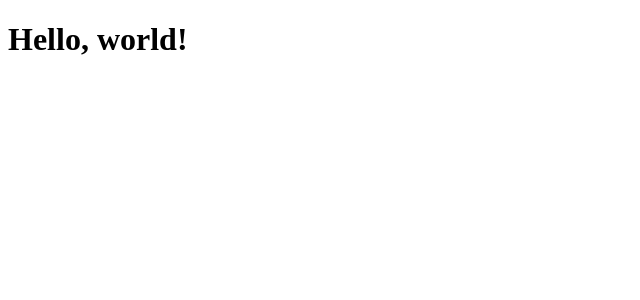
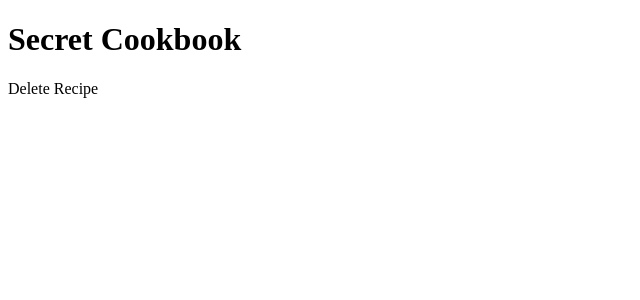
Before and after one commit to lambda-secretcookbook/frontend-app, a React (Create React App) app in the folder cookbook/: page /recipe/1/delete in a window 1280 px wide. Shown: the top 300 px of the page, without its empty margins (0-640 px from the left). Built offline with nearby package versions, Linux system fonts and the light colour scheme.

Commit message:
Added React Router and some placeholder routes

```diff
--- a/cookbook/package.json
+++ b/cookbook/package.json
@@ -6,6 +6,8 @@
   "dependencies": {
     "react": "^16.8.6",
     "react-dom": "^16.8.6",
+    "react-router": "^5.0.1",
+    "react-router-dom": "^5.0.1",
     "react-scripts": "3.0.1"
   },
   "scripts": {
--- a/cookbook/src/components/App.js
+++ b/cookbook/src/components/App.js
@@ -1,7 +1,27 @@
 import React from "react";
+import { Switch, Route } from "react-router-dom";
+
+import NoMatch from "./NoMatch";
 
 export default () => (
   <div className="app">
-    <h1>Hello, world!</h1>
+    <h1>Secret Cookbook</h1>
+    <Switch>
+      <Route exact path="/" render={() => <div>Home</div>} />
+      <Route path="/account/login" render={() => <div>Login</div>} />
+      <Route path="/account/register" render={() => <div>Register</div>} />
+      <Route exact path="/recipes" render={() => <div>Recipes List</div>} />
+      <Route
+        path="/recipes/create"
+        render={() => <div>Create New Recipe</div>}
+      />
+      <Route exact path="/recipe/:id" render={() => <div>Recipe Detail</div>} />
+      <Route path="/recipe/:id/edit" render={() => <div>Edit Recipe</div>} />
+      <Route
+        path="/recipe/:id/delete"
+        render={() => <div>Delete Recipe</div>}
+      />
+      <Route component={NoMatch} />
+    </Switch>
   </div>
 );
--- /dev/null
+++ b/cookbook/src/components/NoMatch.js
@@ -0,0 +1,8 @@
+import React from "react";
+
+export default () => (
+  <div class="not-found">
+    <h1>Page not found</h1>
+    <p>The page you were looking for was unable to be found.</p>
+  </div>
+);
--- a/cookbook/src/index.js
+++ b/cookbook/src/index.js
@@ -1,6 +1,13 @@
 import React from "react";
 import ReactDOM from "react-dom";
 
+import { BrowserRouter } from "react-router-dom";
+
 import App from "./components/App";
 
-ReactDOM.render(<App />, document.getElementById("root"));
+ReactDOM.render(
+  <BrowserRouter>
+    <App />
+  </BrowserRouter>,
+  document.getElementById("root")
+);
```
Also changed, not shown: 1 other file (tests, documents, lock files or other folders).
